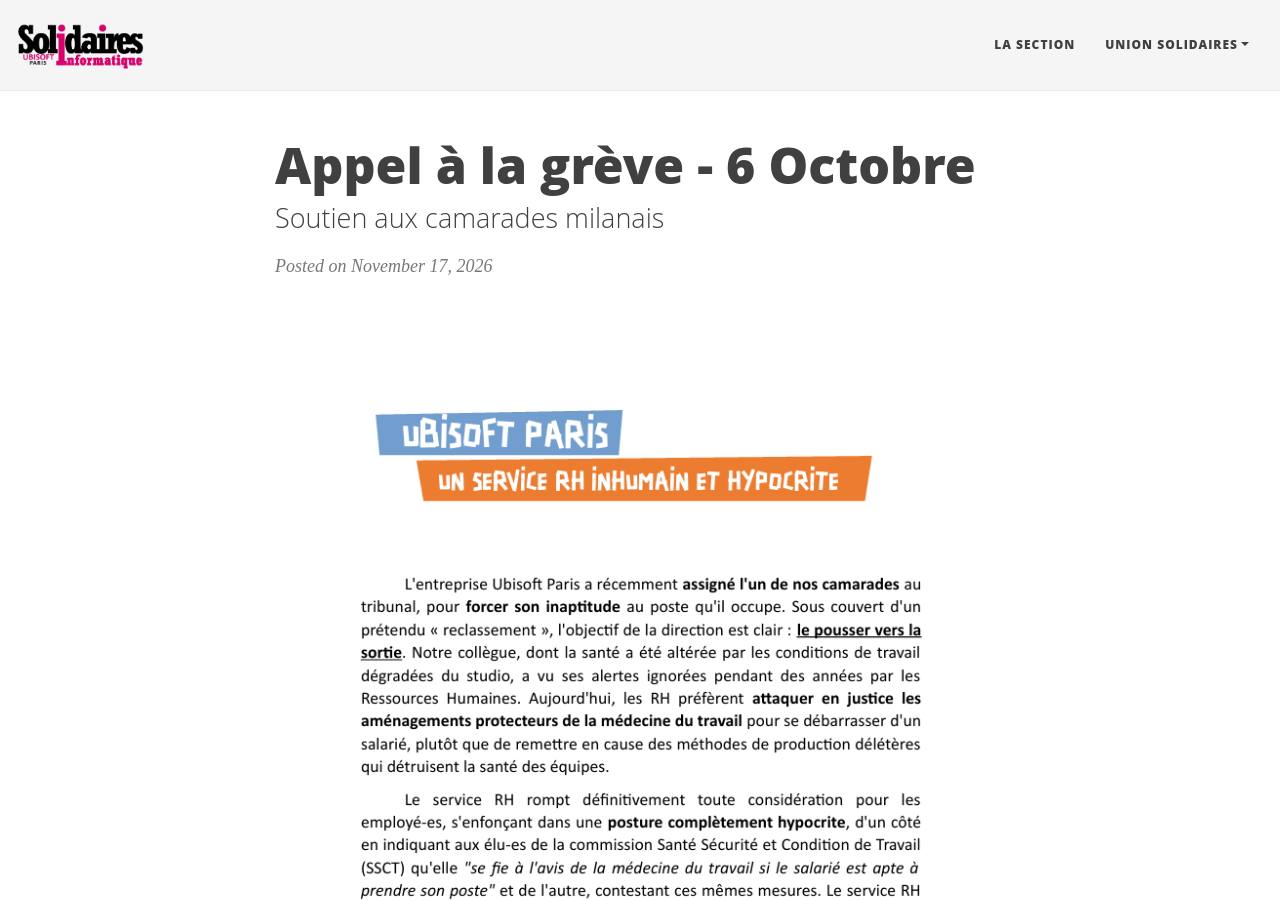
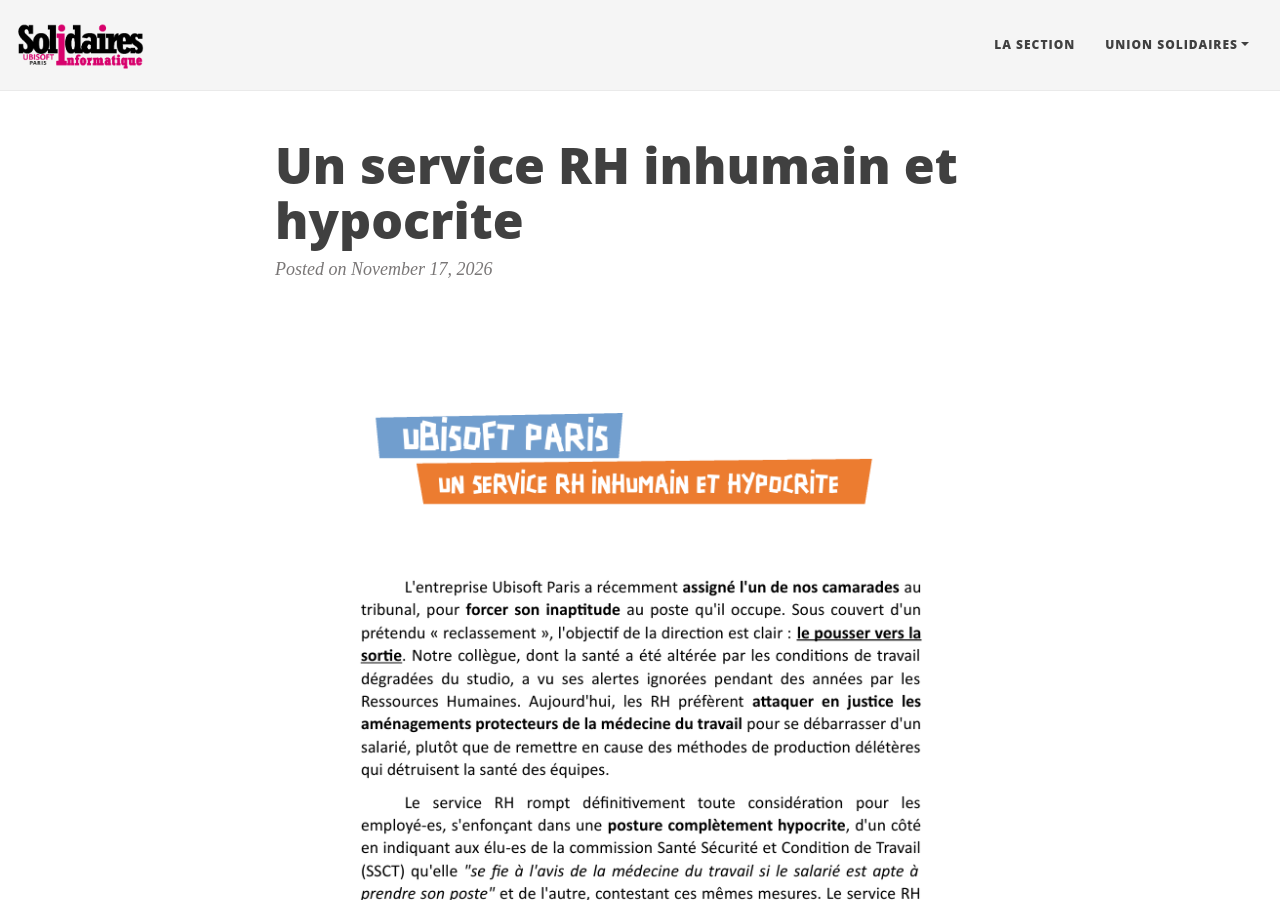
Before and after one commit to siubiparis/siubiparis.github.io, a Jekyll site: the page built from _posts/2026-11-17-Inaptitude.md, in a window 1280 px wide and 900 px high. Built offline with Jekyll 4.4.1, drawn with Linux system fonts in a browser that asks for light colours; nearby versions of some CDN libraries.

Commit message:
Update 2026-11-17-Inaptitude.md

```diff
--- a/_posts/2026-11-17-Inaptitude.md
+++ b/_posts/2026-11-17-Inaptitude.md
@@ -1,7 +1,6 @@
 ---
 layout: post
-title: Appel à la grève - 6 Octobre
-subtitle: Soutien aux camarades milanais
+title: Un service RH inhumain et hypocrite
 ---
 
 
```
